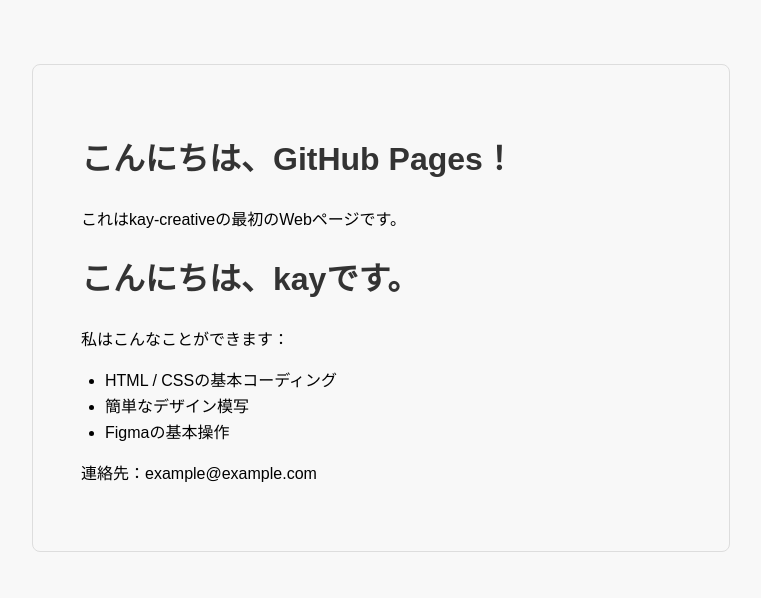
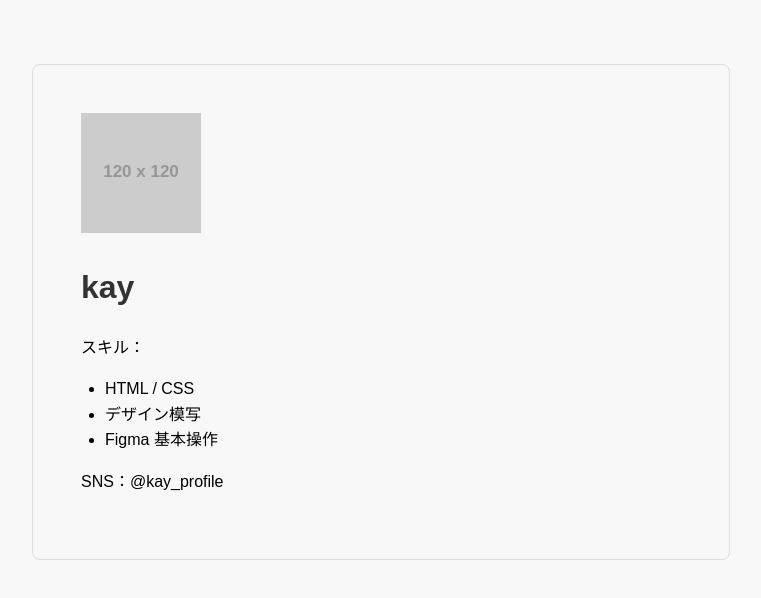
Before and after one commit to kay-creative/kay-creative.github.io, a plain HTML site: page index.html in a window 1280 px wide. Shown: the whole page, without its empty margins (259-1020 px from the left). Drawn offline with Linux system fonts and the light colour scheme; placeholder pictures from the web are drawn by us.

Commit message:
Add files via upload

```diff
--- /dev/null
+++ b/index.css
@@ -0,0 +1,36 @@
+body {
+    background-color: #f9f9f9;
+    font-family: sans-serif;
+    display: flex;
+    justify-content: center;
+    align-items: center;
+    height: 100vh;
+    margin: 0;
+  }
+
+  .card {
+    background-color: #fff;
+    border: 1px solid #ccc;
+    border-radius: 12px;
+    padding: 20px;
+    width: 280px;
+    box-shadow: 0 4px 10px rgba(0, 0, 0, 0.1);
+    text-align: center;
+  }
+
+  .profile-img {
+    border-radius: 50%;
+    width: 120px;
+    height: 120px;
+    object-fit: cover;
+    margin-bottom: 15px;
+  }
+
+  ul {
+    list-style-type: none;
+    padding: 0;
+  }
+
+  li {
+    margin: 4px 0;
+  }
--- a/index.html
+++ b/index.html
@@ -2,28 +2,20 @@
 <html lang="ja">
 <head>
   <meta charset="UTF-8">
-  <title>Hello, GitHub Pages!</title>
-</head>
-<body>
-  <h1>こんにちは、GitHub Pages！</h1>
-  <p>これはkay-creativeの最初のWebページです。</p>
-</body>
-</html>
-<!DOCTYPE html>
-<html lang="ja">
-<head>
-  <meta charset="UTF-8">
-  <title>kayのプロフィール</title>
+  <title>kayのプロフィールカード</title>
   <link rel="stylesheet" href="style.css">
 </head>
 <body>
-  <h1>こんにちは、kayです。</h1>
-  <p>私はこんなことができます：</p>
-  <ul>
-    <li>HTML / CSSの基本コーディング</li>
-    <li>簡単なデザイン模写</li>
-    <li>Figmaの基本操作</li>
-  </ul>
-  <p>連絡先：example@example.com</p>
+  <div class="card">
+    <img src="https://via.placeholder.com/120" alt="プロフィール画像" class="profile-img">
+    <h1>kay</h1>
+    <p>スキル：</p>
+    <ul>
+      <li>HTML / CSS</li>
+      <li>デザイン模写</li>
+      <li>Figma 基本操作</li>
+    </ul>
+    <p>SNS：@kay_profile</p>
+  </div>
 </body>
 </html>
```
